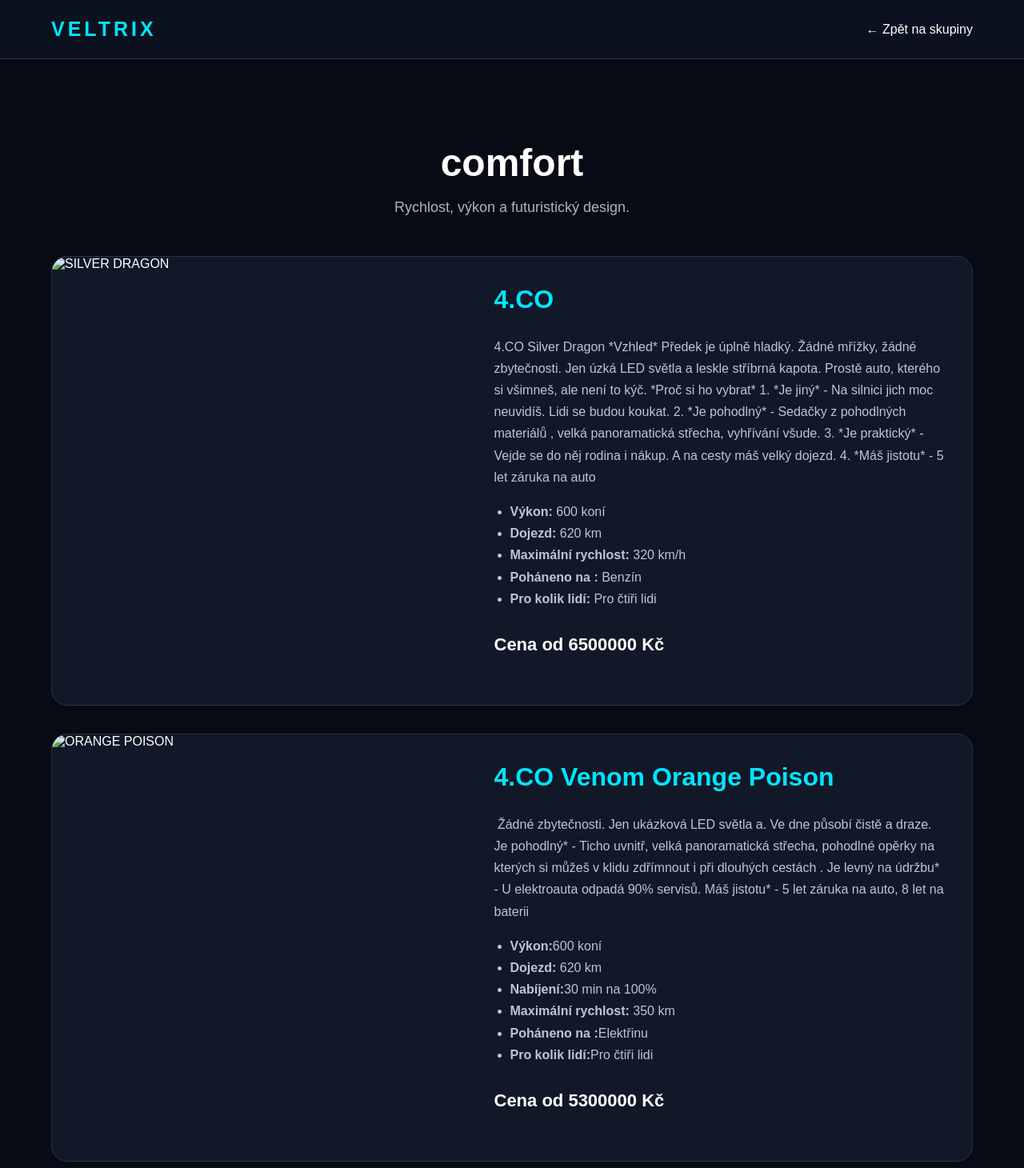
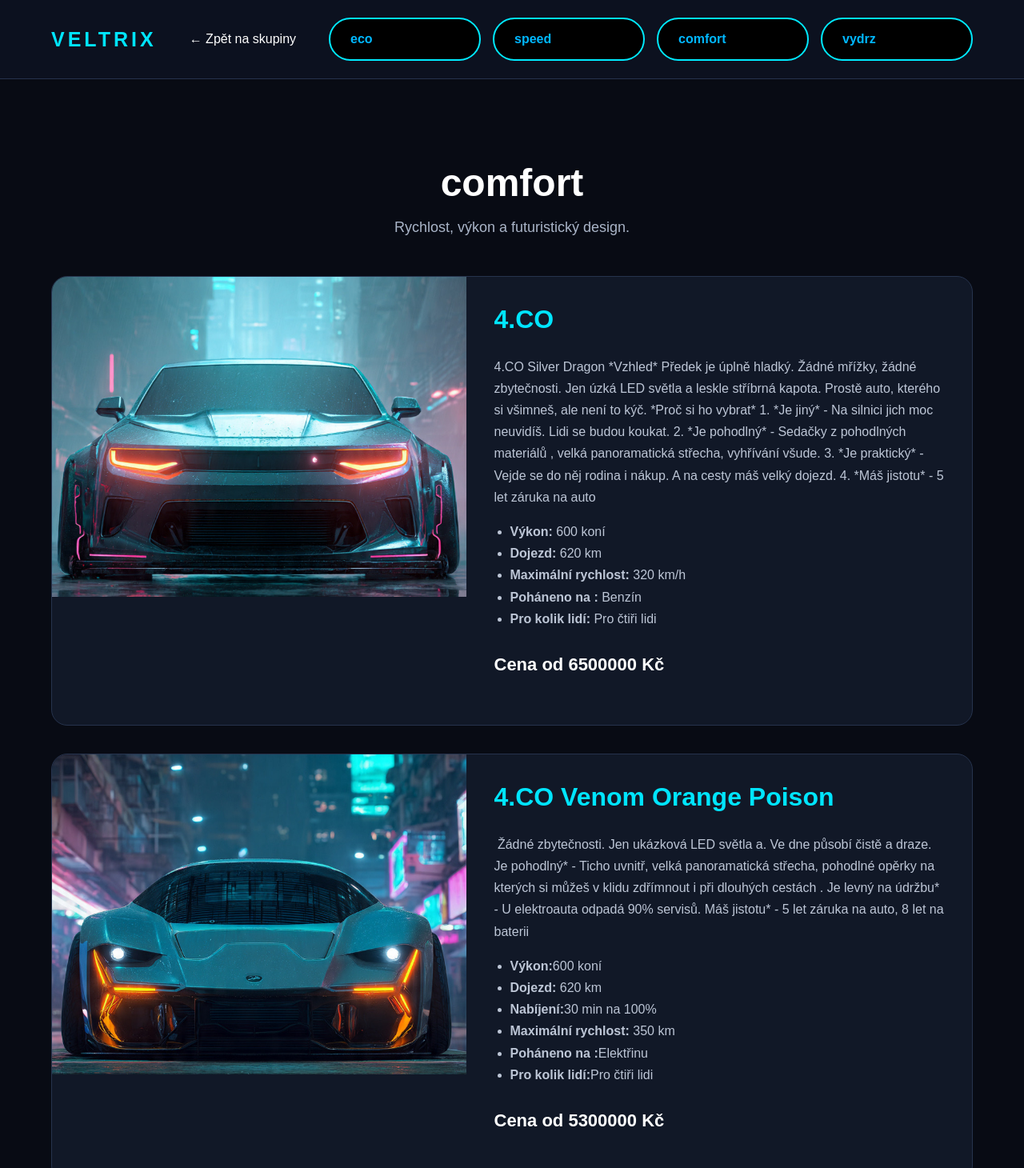
Before and after one commit to Lucie423/auta, a plain HTML site: page veltrix/Comfort.html in a window 1280 px wide. Shown: the top 1460 px of the page at 80% size. Drawn offline with Linux system fonts and the light colour scheme; files that its build step writes are made by us from their sources.

Commit message:
oprava nazvu obrazku

```diff
--- a/comfort.html
+++ b/veltrix/Comfort.html
@@ -22,6 +22,24 @@
     <a class="logo" href="zaklad webovky.html">VELTRIX</a>
 
     <a class="zpet" href="zaklad webovky.html">← Zpět na skupiny</a>
+
+        <div class="skupiny">
+            <a class="tlacitko" href="eco.html">
+            eco
+            </a>
+
+            <a class="tlacitko" href="speed.html">
+            speed
+            </a>
+
+            <a class="tlacitko" href="comfort.html">
+            comfort
+            </a>
+
+            <a class="tlacitko" href="vydrz.html">
+            vydrz
+            </a>
+        </div>
   </header>
 
   <main class="obsah">
@@ -33,7 +51,7 @@
     <div class="seznam-aut">
 
       <article class="auto">
-        <img src="obrazky/Auto 10.jpeg" alt="SILVER DRAGON" width="400">
+        <img src="obrazky/auto_10.jpeg" alt="SILVER DRAGON" width="400">
 
         <div class="popis">
           <h2>4.CO</h2>
@@ -67,7 +85,7 @@ Předek je úplně hladký. Žádné mřížky, žádné zbytečnosti. Jen úzk
       </article>
 
       <article class="auto">
-        <img src="obrazky/Auto 11.jpeg" alt="ORANGE POISON" width="400">
+        <img src="obrazky/auto_11.jpeg" alt="ORANGE POISON" width="400">
 
         <div class="popis">
           <h2> 4.CO Venom Orange Poison</h2>
@@ -96,7 +114,7 @@ Máš jistotu* - 5 let záruka na auto, 8 let na baterii
       </article>
 
       <article class="auto">
-        <img src="obrazky/Auto 6.jpg" alt="DELUXE" width="400">
+        <img src="obrazky/auto_6.jpg" alt="DELUXE" width="400">
         <div class="popis">
           <h2>2.CO Deluxe</h2>
 
```
Also changed, not shown: eco.html (+3 -3 lines), obrazky/auto_10.jpeg (renamed from veltrix/obrazky/Auto 10.jpeg), obrazky/auto_11.jpeg (renamed from veltrix/obrazky/Auto 11.jpeg), obrazky/auto_12.jpeg (renamed from obrázky/Auto 12.jpeg), obrazky/auto_4.jpg (renamed from obrázky/Auto 4.jpg), obrazky/auto_6.jpg (renamed from veltrix/obrazky/Auto 6.jpg), obrazky/auto_7.jpg (renamed from obrázky/Auto 7.jpg), obrazky/auto_budoucnosti.jpg (renamed from obrázky/auto_budoucnosti.jpg), veltrix/obrazky/auto_10.jpeg (added), veltrix/obrazky/auto_11.jpeg (added), veltrix/obrazky/auto_6.jpg (added), 4 other files.
